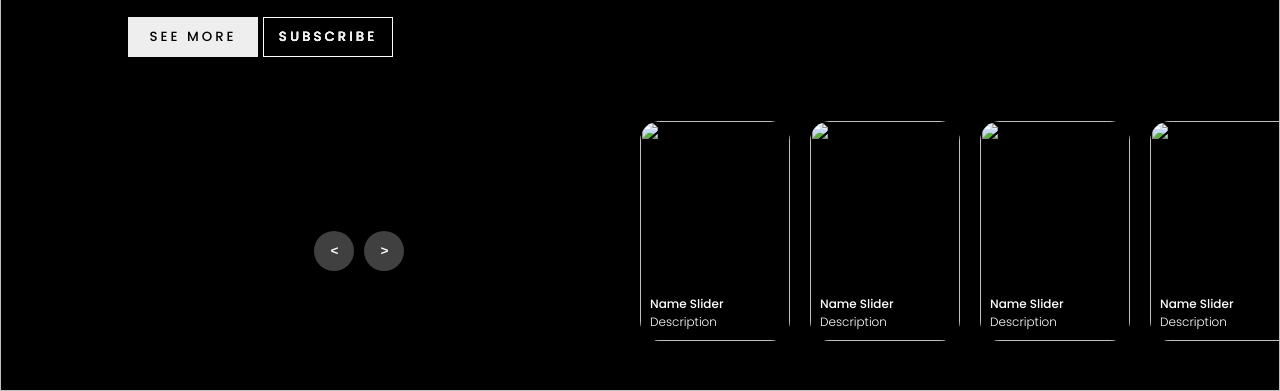
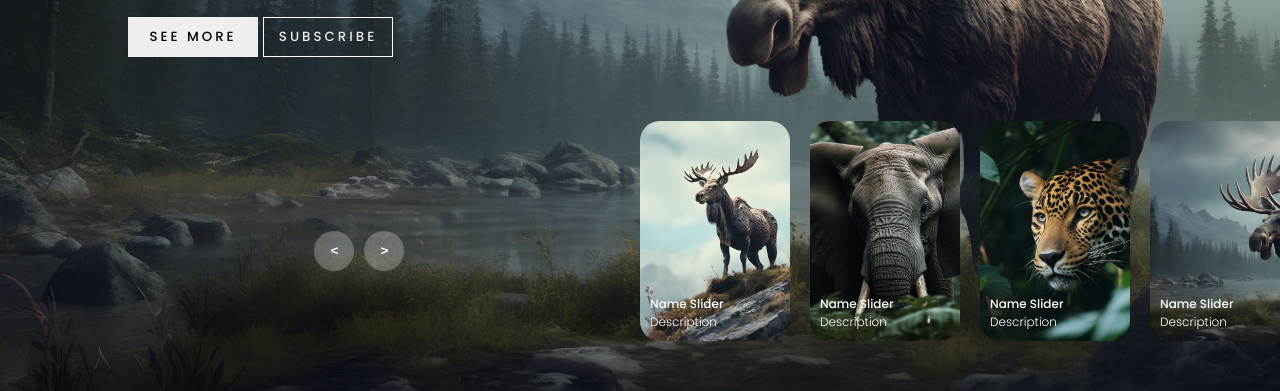
Before and after one commit to iamalok123/Animal-Image-Slider-live, a plain HTML site: page index.html in a window 1280 px wide. Shown: the part 409-800 px from the top of the page. Drawn offline with Linux system fonts and the light colour scheme; files that its build step writes are made by us from their sources; files whose address does not match are found by name.

Commit message:
Update index.html

```diff
--- a/index.html
+++ b/index.html
@@ -4,7 +4,7 @@
     <meta charset="UTF-8">
     <meta name="viewport" content="width=device-width, initial-scale=1.0">
     <title>Document</title>
-    <link rel="stylesheet" href="/slider_1/style.css">
+    <link rel="stylesheet" href="style.css">
 </head>
 <body>
     <header>
@@ -20,7 +20,7 @@
         <!-- list item -->
         <div class="list">
             <div class="item">
-                <img src="/slider_1/image/img1.jpg">
+                <img src="image/img1.jpg">
                 <div class="content">
                     <div class="author">LUNDEV</div>
                     <div class="title">DESIGN SLIDER</div>
@@ -36,7 +36,7 @@
                 </div>
             </div>
             <div class="item">
-                <img src="/slider_1/image/img2.jpg">
+                <img src="image/img2.jpg">
                 <div class="content">
                     <div class="author">LUNDEV</div>
                     <div class="title">DESIGN SLIDER</div>
@@ -51,7 +51,7 @@
                 </div>
             </div>
             <div class="item">
-                <img src="/slider_1/image/img3.jpg">
+                <img src="image/img3.jpg">
                 <div class="content">
                     <div class="author">LUNDEV</div>
                     <div class="title">DESIGN SLIDER</div>
@@ -66,7 +66,7 @@
                 </div>
             </div>
             <div class="item">
-                <img src="/slider_1/image/img4.jpg">
+                <img src="image/img4.jpg">
                 <div class="content">
                     <div class="author">LUNDEV</div>
                     <div class="title">DESIGN SLIDER</div>
@@ -84,7 +84,7 @@
         <!-- list thumnail -->
         <div class="thumbnail">
             <div class="item">
-                <img src="/slider_1/image/img1.jpg">
+                <img src="image/img1.jpg">
                 <div class="content">
                     <div class="title">
                         Name Slider
@@ -95,7 +95,7 @@
                 </div>
             </div>
             <div class="item">
-                <img src="/slider_1/image/img2.jpg">
+                <img src="image/img2.jpg">
                 <div class="content">
                     <div class="title">
                         Name Slider
@@ -106,7 +106,7 @@
                 </div>
             </div>
             <div class="item">
-                <img src="/slider_1/image/img3.jpg">
+                <img src="image/img3.jpg">
                 <div class="content">
                     <div class="title">
                         Name Slider
@@ -117,7 +117,7 @@
                 </div>
             </div>
             <div class="item">
-                <img src="/slider_1/image/img4.jpg">
+                <img src="image/img4.jpg">
                 <div class="content">
                     <div class="title">
                         Name Slider
```
